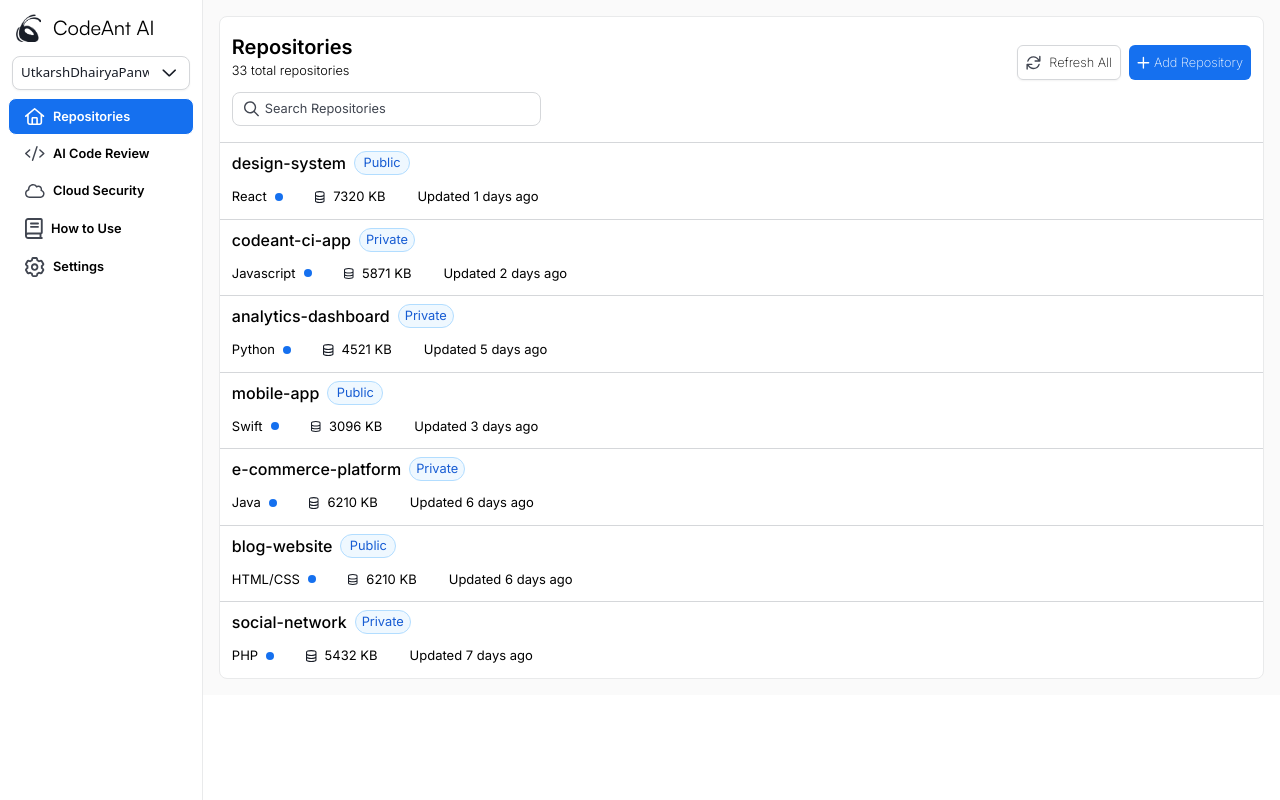
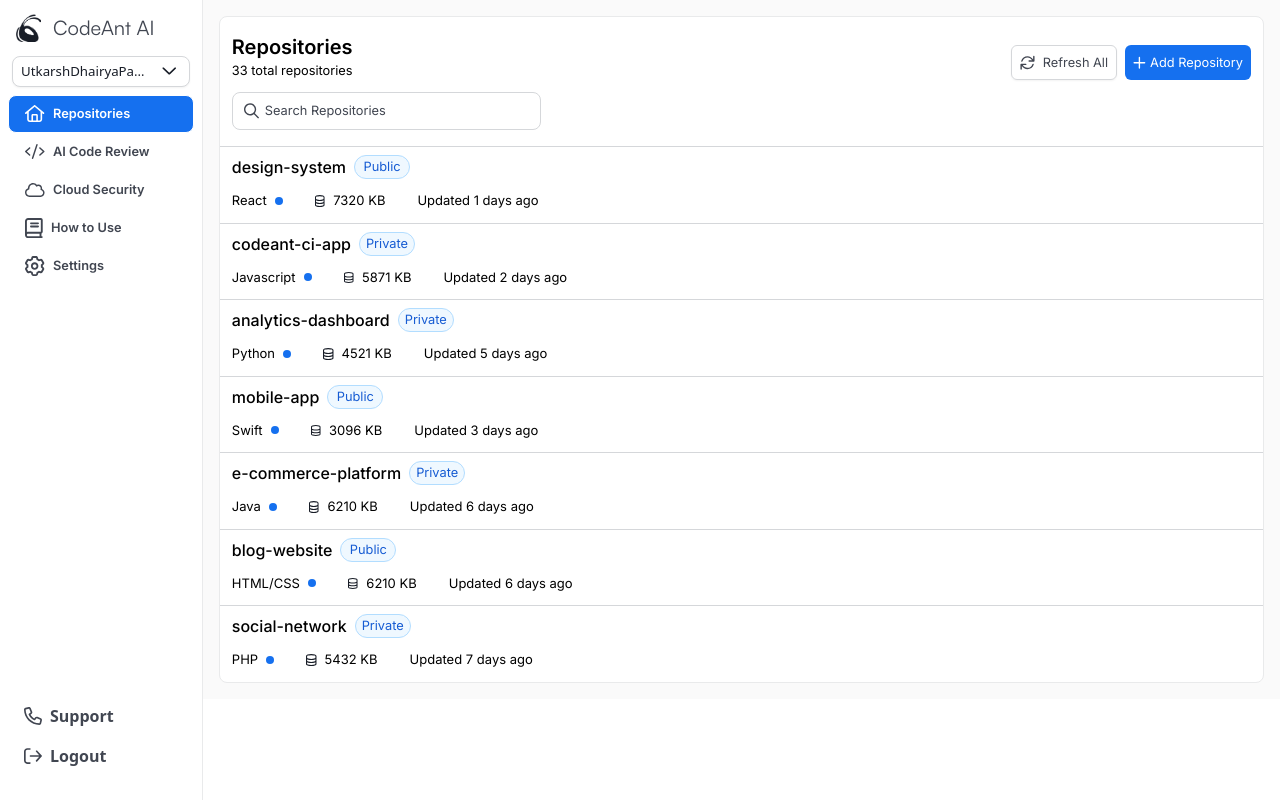
Before and after one commit to Piyush5784/Assignment-ai, a React (Vite) app: page /dashboard in a window 1280 px wide. Built offline with nearby package versions, Linux system fonts and the light colour scheme.

Commit message:
Some Ui polics before submission

```diff
--- a/src/App.css
+++ b/src/App.css
@@ -9,6 +9,12 @@
     0px -2px 0px 0px var(--ColorsEffectsShadowsshadow-skeumorphic-inner) inset,
     0px 0px 0px 1px var(--ColorsEffectsShadowsshadow-skeumorphic-inner-border)
       inset;
+}
+
+@layer components {
+  .all-\[unset\] {
+    all: unset;
+  }
 }
 
 @font-face {
--- a/src/components/LoginPageLeftAuth.tsx
+++ b/src/components/LoginPageLeftAuth.tsx
@@ -3,7 +3,7 @@ const LoginPageLeftAuth = () => {
   return (
     <>
       {" "}
-      <div className="h-full border-gray border-r md:flex items-start pt-48 pl-20 justify-end hidden ">
+      <div className="h-full border-gray border-r lg:flex items-start pt-48 pl-20 justify-end hidden ">
         <div className="border  shadow-[0_0_15px_rgba(0,0,0,0.1)] border-gray bg-[#ffffff] rounded-2xl font-inter">
           <div className="flex border-b border-gray p-3 items-center justify-center gap-3">
             <img src="/logo.png" height={30} width={30} alt="logo" />
@@ -46,6 +46,9 @@ const LoginPageLeftAuth = () => {
           </div>
         </div>
       </div>
+      <div className="fixed bottom-0 left-0 hidden xl:block">
+        <img src="/Subtract.png" alt="logo" />
+      </div>
     </>
   );
 };
--- a/src/components/LoginPageRightAuth.tsx
+++ b/src/components/LoginPageRightAuth.tsx
@@ -23,9 +23,9 @@ const LoginPageRightAuth = () => {
             <div className="border-gray bg-[#FAFAFA] border rounded-lg flex">
               <button
                 onClick={() => setSelected(true)}
-                className={`md:w-[300px] px-14 md:py-4 py-1 font-inter md:text-[1.2rem] rounded-lg  duration-300 font-semibold ${
+                className={`md:w-[300px] px-14 md:py-4 py-1 font-inter md:text-[1.2rem] rounded-lg border-[#E9ebea] font-semibold ${
                   selected
-                    ? "bg-primaryBlue text-[#ffffff]"
+                    ? "bg-primaryBlue text-[#ffffff] border-[#125abe] "
                     : "text-[#414651] hover:bg-gray-100"
                 }  `}
               >
@@ -33,9 +33,9 @@ const LoginPageRightAuth = () => {
               </button>
               <button
                 onClick={() => setSelected(false)}
-                className={` w-40 md:w-[300px] md:py-3 py-2 md:text-[1.2rem] text-center  rounded-lg  duration-300 font-semibold ${
+                className={` w-40 md:w-[300px] md:py-3 py-2 md:text-[1.2rem] border-[#E9ebea] text-center  rounded-lg duration-300 font-semibold ${
                   !selected
-                    ? "bg-primaryBlue text-[#ffffff]"
+                    ? "bg-primaryBlue text-[#ffffff] border-[#125abe]"
                     : "text-[#414651] hover:bg-gray-100"
                 }  `}
               >
--- a/src/components/Navbar.tsx
+++ b/src/components/Navbar.tsx
@@ -46,7 +46,7 @@ const Navbar = ({
                   <input
                     type="text"
                     placeholder="UtkarshDhairyaPanwar"
-                    className="border shadow-xs placeholder:text-[#181D27] p-2 py-1.5 font-normal text-[0.8rem] border-[#D5D7DA] text-[#181D27] rounded-lg w-full  shadow-[0px_1px_2px_0px_rgba(0,0,0,0.05)] pr-10"
+                    className="border shadow-xs placeholder:text-[#181D27] p-2 py-1.5 text-[16px] font-normal  border-[#D5D7DA] text-[#181D27] rounded-lg w-full  shadow-[0px_1px_2px_0px_rgba(0,0,0,0.05)] pr-10"
                   />
                   <img
                     src={DownIcon}
@@ -56,12 +56,12 @@ const Navbar = ({
               </div>
 
               <div
-                className={`relative border-b border-gray duration-200 pb-3 `}
+                className={`relative border-b border-gray duration-200 pb-6 pt-2 pl-2.5 `}
               >
                 {lists.map((item, index) => (
                   <div
                     key={index}
-                    className="flex w-full font-inter  font-medium  items-center gap-2 p-2 pl-4 "
+                    className="flex w-full font-inter  font-medium  items-center gap-2 pl-3 px-12 py-[0.53rem]"
                   >
                     <div>{item.icon}</div>
                     <p className="font-semibold text-[0.8rem] text-[#414651]">
--- a/src/components/Reporitories.tsx
+++ b/src/components/Reporitories.tsx
@@ -14,24 +14,26 @@ const Reporitories = ({ showMenu }: { showMenu: boolean }) => {
           <div className="flex flex-col md:flex-row md:justify-between">
             <div>
               <p className="font-semibold text-xl">Repositories</p>
-              <p className="font-light text-[0.8rem]">33 total repositories</p>
+              <p className=" text-[0.8rem] font-normal">
+                33 total repositories
+              </p>
             </div>
             <div className=" flex gap-2 pt-3 md:pr-3">
-              <button className="p-2 py-1.5 border-[1.5px] border-[#D5D7DA] shadow-[0px_1px_2px_0px_#0A0D120D] rounded-md text-sm font-extralight flex items-center justify-center gap-2 hover:bg-gray buttonShadow">
+              <button className="p-2 py-1.5 border-[1.5px] border-[#D5D7DA] shadow-[0px_1px_2px_0px_#0A0D120D] rounded-md text-sm font-normal flex items-center  justify-center gap-2 hover:bg-gray buttonShadow text-[#414651] whitespace-nowrap">
                 <img src={RefreshIcon} height={15} width={15} />
                 Refresh All
               </button>
-              <button className="bg-primaryBlue text-white rounded-md p-2 py-1.5 text-sm font-extralight flex items-center justify-center gap-1 hover:bg-[#005eff]">
+              <button className="bg-primaryBlue text-white rounded-md p-2 py-1.5 text-sm font-normal flex items-center justify-center gap-1 hover:bg-[#005eff] whitespace-nowrap">
                 <img src={plusIcon} height={13} width={13} />
                 Add Repository
               </button>
             </div>
           </div>
-          <div className="relative mt-3 w-[95%] md:w-[30%] flex items-center">
+          <div className="relative mt-3 w-[366px] md:w-[30%] flex items-center">
             <input
               type="text"
               placeholder="Search Repositories"
-              className="hover:bg-gray border-[1.5px] placeholder:text-[#414651] p-2 py-1.5 font-normal text-sm border-[#D5D7DA] text-[#181D27] rounded-lg w-full pl-8 focus:border-primaryBlue"
+              className="hover:bg-gray border-[1.5px] text-base placeholder:text-[#414651] p-2 py-1.5 font-normal text-sm border-[#D5D7DA] text-[#414651] rounded-lg w-full pl-8 focus:border-primaryBlue"
             />
             <img
               src={SearchIcon}
@@ -42,7 +44,7 @@ const Reporitories = ({ showMenu }: { showMenu: boolean }) => {
           </div>
         </div>
 
-        <RepoCard />
+        <RepoCard showMenu={showMenu} />
       </div>
     </>
   );
--- a/src/components/Sidebar.tsx
+++ b/src/components/Sidebar.tsx
@@ -2,10 +2,13 @@ import DownIcon from "../assets/icons/chevron-down.svg";
 import { lists } from "../Content";
 import HomeIcon2 from "../assets/icons/home2.svg";
 import { Link } from "react-router";
+import SignOutIcon from "../assets/icons/sign-out.svg";
 
+import SupportIcon from "../assets/icons/phone.svg";
 const Sidebar = () => {
   return (
     <>
+      <div className="flex justify-between flex-col text-[#414651] ">
         <div className="flex flex-col">
           <Link
             to={"/"}
@@ -19,7 +22,7 @@ const Sidebar = () => {
               <input
                 type="text"
                 placeholder="UtkarshDhairyaPanwar"
-              className="border shadow-xs placeholder:text-[#181D27] p-2 py-1.5 font-normal text-[0.83rem] border-[#D5D7DA] text-[#181D27] rounded-lg w-full  shadow-[0px_1px_2px_0px_rgba(0,0,0,0.05)] pr-10"
+                className="border shadow-xs text-ellipsis leading-tight placeholder:text-[#181D27]  overflow-hidden p-2 py-1.5 font-normal text-[0.83rem] border-[#D5D7DA] text-[#181D27] rounded-lg w-full  shadow-[0px_1px_2px_0px_rgba(0,0,0,0.05)] pr-10"
               />
               <img
                 src={DownIcon}
@@ -33,7 +36,7 @@ const Sidebar = () => {
               <div
                 key={idx}
                 className={`flex w-full  font-inter cursor-pointer border border-[#ffffff]  rounded-lg  ${
-                list.title !== "Repositories" && "hover:bg-[#e7f1ff]"
+                  list.title !== "Repositories" && "hover:bg-[#dfedff]"
                 } font-medium items-center gap-2 p-2 pl-4 ${
                   list.title === "Repositories" && "bg-[#1570EF] rounded-lg "
                 }`}
@@ -46,8 +49,10 @@ const Sidebar = () => {
                   )}
                 </div>
                 <p
-                className={`font-semibold text-[0.8rem] ${
-                  list.title === "Repositories" && "text-[#ffffff]"
+                  className={`font-semibold text-sm ${
+                    list.title === "Repositories"
+                      ? "text-[#ffffff]"
+                      : "text-[#414651]"
                   }`}
                 >
                   {list.title}
@@ -56,6 +61,21 @@ const Sidebar = () => {
             ))}
           </div>
         </div>
+
+        <div className=" p-6 pr-2 pl-2 font-semibold ">
+          <div className="flex gap-2 pl-4  cursor-pointer rounded-lg  py-2 hover:bg-[#dfedff] items-center ">
+            <img src={SupportIcon} alt="SupportIcon" />
+            Support
+          </div>
+          <Link
+            to={"/"}
+            className="flex rounded-lg gap-2 pl-4 cursor-pointer py-2 items-center hover:bg-[#dfedff]"
+          >
+            <img src={SignOutIcon} alt="" />
+            Logout
+          </Link>
+        </div>
+      </div>
     </>
   );
 };
--- a/src/pages/Dashboard.tsx
+++ b/src/pages/Dashboard.tsx
@@ -7,9 +7,13 @@ const Dashboard = () => {
   const [showMenu, setShowMenu] = useState(false);
   return (
     <>
-      <div className="flex h-screen items-start">
+      <div
+        className={`flex h-screen items-start ${
+          showMenu ? "overflow-hidden" : "overflow-auto"
+        }`}
+      >
         <div
-          className={` duration-300 relative md:w-[242px] w-0 hidden md:flex border-r border-gray h-full`}
+          className={`duration-300 relative md:w-[242px] w-0 hidden md:flex border-r border-gray h-full`}
         >
           <Sidebar />
         </div>
--- a/src/pages/Login.tsx
+++ b/src/pages/Login.tsx
@@ -3,14 +3,9 @@ import LoginPageRightAuth from "../components/LoginPageRightAuth";
 const Login = () => {
   return (
     <>
-      <div className="h-screen font-inter  flex items-center justify-center w-full gap-20 p-3 pl-0 md:p-0 duration-200">
+      <div className="h-screen font-inter  flex items-center justify-center w-full gap-20 p-3 md:p-0 duration-200">
         <LoginPageLeftAuth />
-
         <LoginPageRightAuth />
-      </div>
-
-      <div className="absolute bottom-0 hidden md:block">
-        <img src="/Subtract.png" alt="logo" />
       </div>
     </>
   );
--- a/tailwind.config.js
+++ b/tailwind.config.js
@@ -25,5 +25,6 @@ export default {
       },
     },
   },
+
   plugins: [],
 };
```
Also changed, not shown: src/components/RepoCard.tsx (+9 -3 lines). Lines whose indentation alone changed are shown as unchanged.
